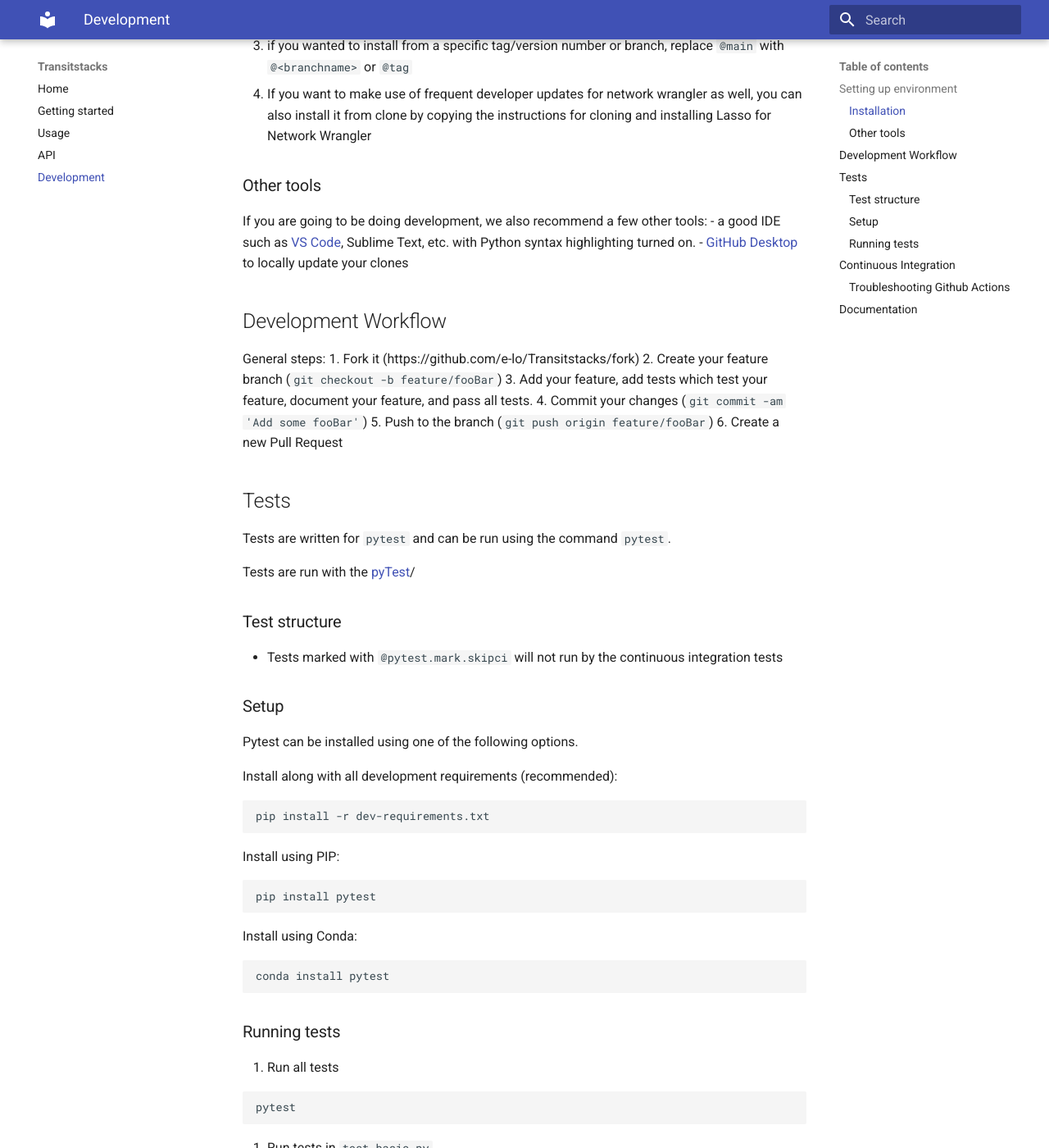
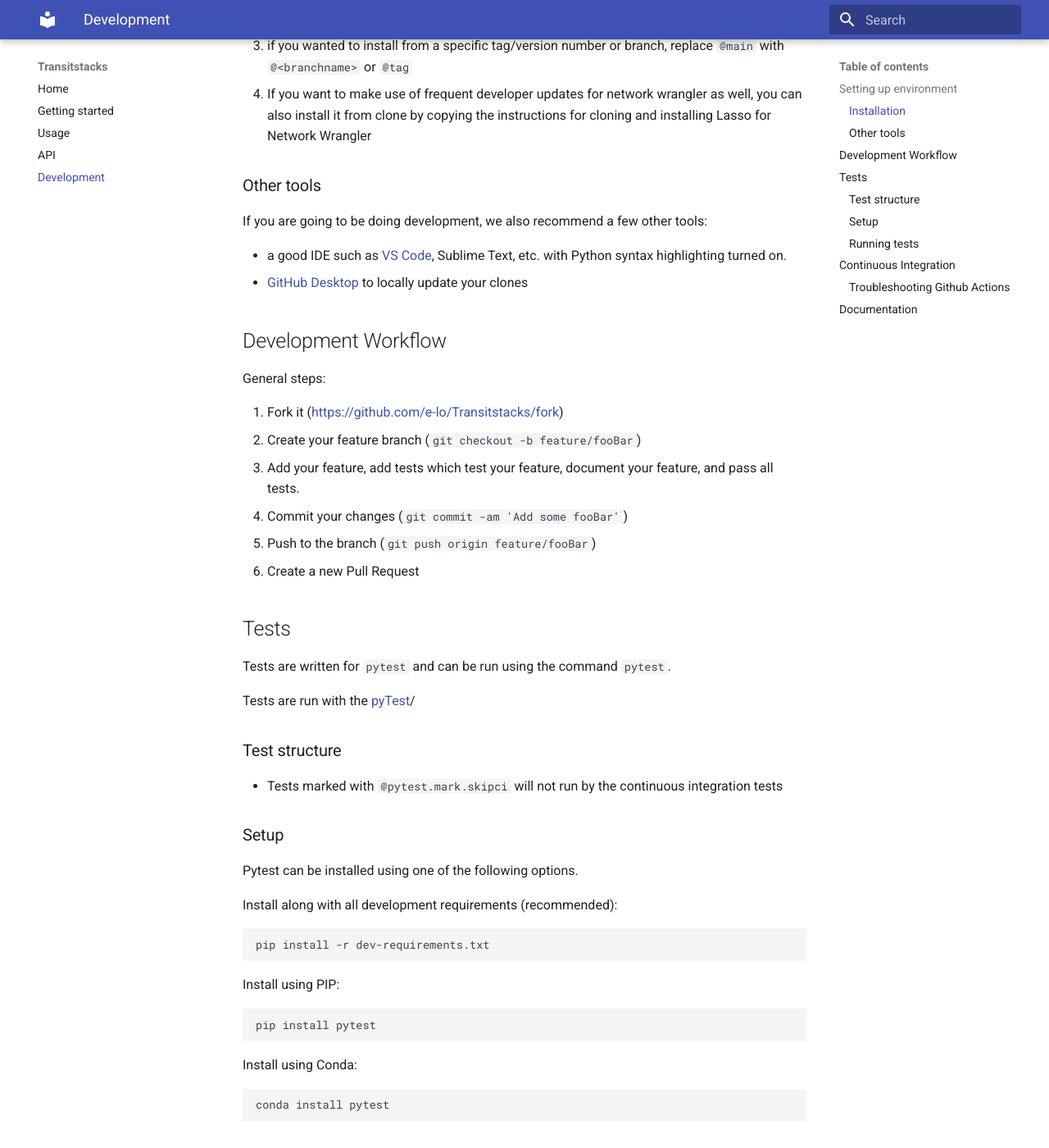
Before and after one commit to cal-itp/Transitstacks, an MkDocs documentation site: the page built from docs/developing.md, in a window 1280 px wide and 1400 px high, scrolled down 631 px. Shown: the whole window at 82% size. Built offline with MkDocs 1.6.1 and Material for MkDocs 9.7.7, drawn with Linux system fonts in a browser that asks for light colours; some of the changed text lies outside the part shown.

Commit message:
chore(docs): clean up markdown formatting

````diff
--- a/docs/developing.md
+++ b/docs/developing.md
@@ -3,8 +3,8 @@
 ## Setting up environment
 
 ### Installation
-If you are going to be working on Transitstacks locally, you might want to clone it to your local machine and install it from the clone.  The -e will install it in [editable mode](https://pip.pypa.io/en/stable/reference/pip_install/?highlight=editable#editable-installs).
 
+If you are going to be working on Transitstacks locally, you might want to clone it to your local machine and install it from the clone. The -e will install it in [editable mode](https://pip.pypa.io/en/stable/reference/pip_install/?highlight=editable#editable-installs).
 
 ```bash
 conda config --add channels conda-forge
@@ -19,20 +19,25 @@ pip install -r dev-requirements.txt
 Notes:
 
 1. The -e installs it in editable mode.
-2. If you are not part of the project team and want to contribute code bxack to the project, please fork before you clone and then add the original repository to your upstream origin list per [these directions on github](https://help.github.com/en/articles/fork-a-repo).
+2. If you are not part of the project team and want to contribute code bxack to the project, please fork before you clone and
+   then add the original repository to your upstream origin list per
+   [these directions on github](https://help.github.com/en/articles/fork-a-repo).
 3. if you wanted to install from a specific tag/version number or branch, replace `@main` with `@<branchname>`  or `@tag`
-4. If you want to make use of frequent developer updates for network wrangler as well, you can also install it from clone by copying the instructions for cloning and installing Lasso for Network Wrangler
+4. If you want to make use of frequent developer updates for network wrangler as well, you can also install it from clone by
+   copying the instructions for cloning and installing Lasso for Network Wrangler
 
 ### Other tools
+
 If you are going to be doing development, we also recommend a few other tools:
- -  a good IDE such as [VS Code](https://code.visualstudio.com/), Sublime Text, etc.
- with Python syntax highlighting turned on.
- - [GitHub Desktop](https://desktop.github.com/) to locally update your clones
+
+- a good IDE such as [VS Code](https://code.visualstudio.com/), Sublime Text, etc. with Python syntax highlighting turned on.
+- [GitHub Desktop](https://desktop.github.com/) to locally update your clones
 
 ## Development Workflow
 
 General steps:
-1. Fork it (https://github.com/e-lo/Transitstacks/fork)
+
+1. Fork it (<https://github.com/e-lo/Transitstacks/fork>)
 2. Create your feature branch (`git checkout -b feature/fooBar`)
 3. Add your feature, add tests which test your feature, document your feature, and pass all tests.
 4. Commit your changes (`git commit -am 'Add some fooBar'`)
@@ -40,6 +45,7 @@ General steps:
 6. Create a new Pull Request
 
 ## Tests
+
 Tests are written for `pytest` and can be run using the command `pytest`.
 
 Tests are run with the [pyTest](pytest.org)/
@@ -53,44 +59,54 @@ Tests are run with the [pyTest](pytest.org)/
 Pytest can be installed using one of the following options.
 
 Install along with all development requirements (recommended):
-```sh
+
+```bash
 pip install -r dev-requirements.txt
 ```
+
 Install using PIP:
-```sh
+
+```bash
 pip install pytest
 ```
+
 Install using Conda:
-```sh
+
+```bash
 conda install pytest
 ```
 
 ### Running tests
 
 1. Run all tests
-```sh
-pytest
-```
+
+    ```bash
+    pytest
+    ```
 
 2. Run tests in `test_basic.py`
-```sh
-pytest tests/test_basic.py
-```
+
+   ```bash
+   pytest tests/test_basic.py
+   ```
 
 3. Run tests decorated with @pytest.mark.favorites decorator
-```sh
-pytest -m favorites
-```
+
+   ```bash
+   pytest -m favorites
+   ```
 
 4. Run all tests and print out stdout
-```sh
-pytest -s
-```
+
+   ```bash
+   pytest -s
+   ```
 
 5. Run all tests which are run on the CI server
-```sh
-pytest -v -m "not skipci"
-```
+
+   ```bash
+   pytest -v -m "not skipci"
+   ```
 
 ## Continuous Integration
 
````
Also changed, not shown: other parts of docs/developing.md (+9 -5 lines), CHANGELOG.md (+3 -2 lines), README.md (+14 -10 lines), docs/index.md (+7 -3 lines), docs/starting.md (+4 -2 lines), docs/usage.md (+7 -4 lines), examples/README.md (+2 -1 lines), .github/ISSUE_TEMPLATE/bug_report.md, .github/ISSUE_TEMPLATE/feature_request.md, .github/pull_request_template.md, docs/api.md (line endings or trailing spaces), notebooks/README.md (line endings or trailing spaces).
